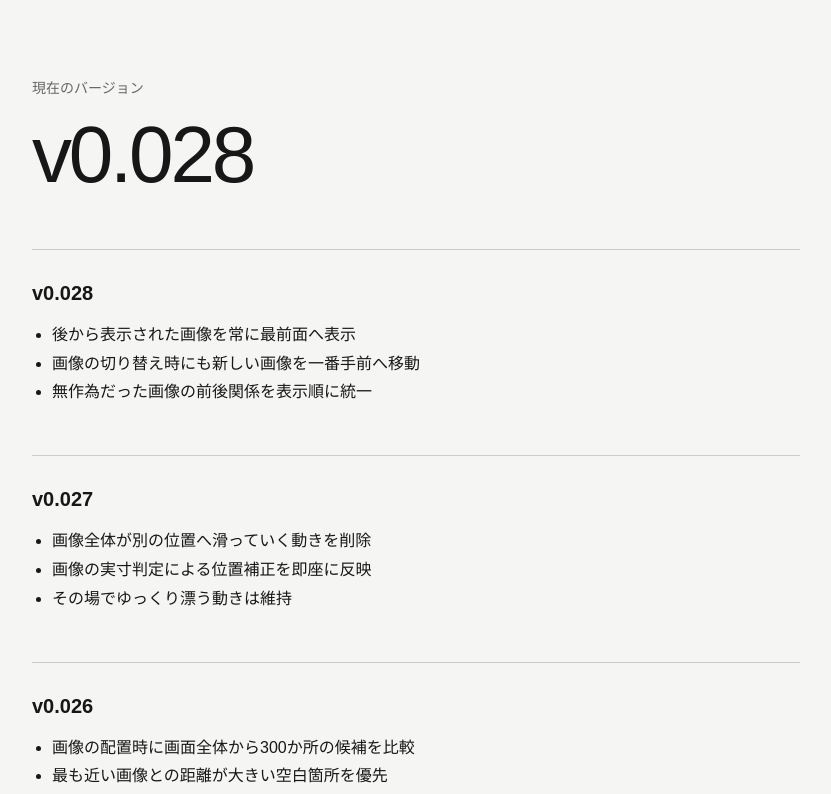
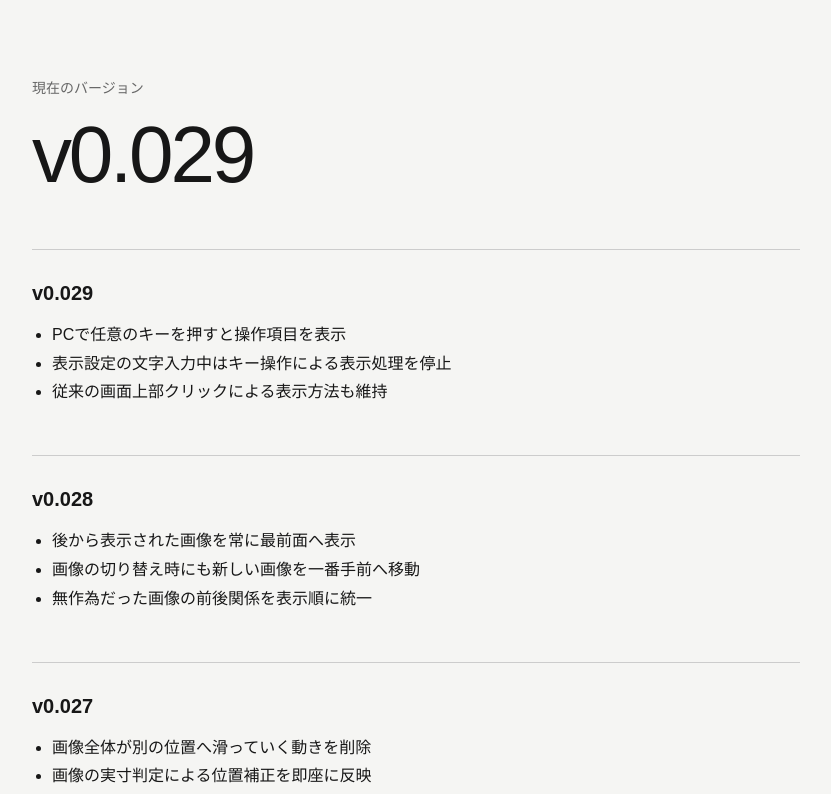
Before and after one commit to umedademu/vision, a Next.js app: page /updates in a window 1280 px wide. Shown: the top 794 px of the page, without its empty margins (224-1055 px from the left). Built offline with nearby package versions, Linux system fonts and the light colour scheme.

Commit message:
PCのキー操作で項目を表示してv0.029に更新

```diff
--- a/package.json
+++ b/package.json
@@ -1,6 +1,6 @@
 {
   "name": "vision",
-  "version": "0.0.28",
+  "version": "0.0.29",
   "private": true,
   "scripts": {
     "dev": "next dev",
--- a/src/app/updates/page.tsx
+++ b/src/app/updates/page.tsx
@@ -10,7 +10,16 @@ export default function UpdatesPage() {
     <main className="updates-page">
       <div className="updates-content">
         <p className="updates-label">現在のバージョン</p>
-        <h1 className="updates-title">v0.028</h1>
+        <h1 className="updates-title">v0.029</h1>
+
+        <section className="updates-entry">
+          <h2>v0.029</h2>
+          <ul>
+            <li>PCで任意のキーを押すと操作項目を表示</li>
+            <li>表示設定の文字入力中はキー操作による表示処理を停止</li>
+            <li>従来の画面上部クリックによる表示方法も維持</li>
+          </ul>
+        </section>
 
         <section className="updates-entry">
           <h2>v0.028</h2>
```
Also changed, not shown: src/app/slideshow.tsx (+23 -0 lines), 2 other files (tests, documents, lock files or other folders).
